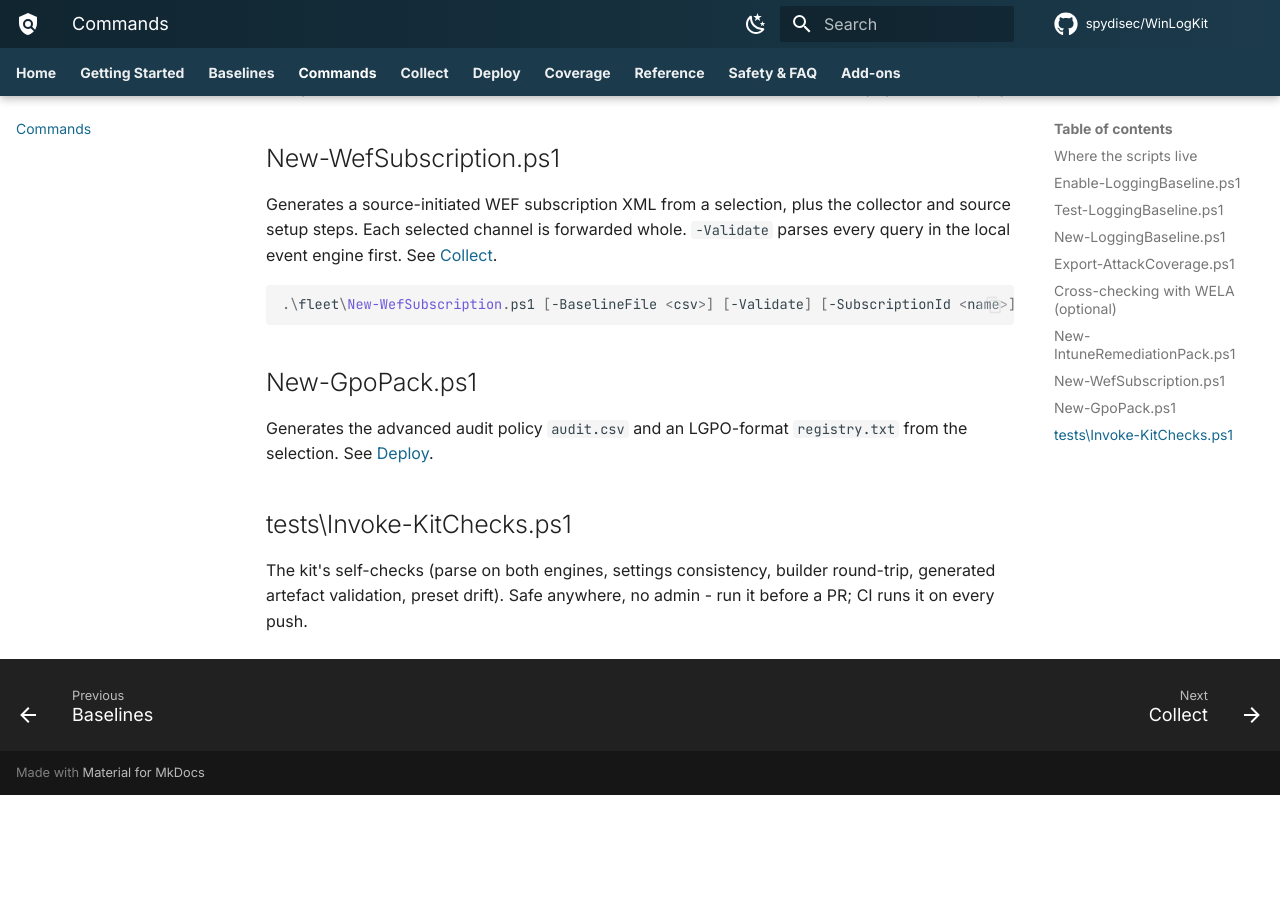
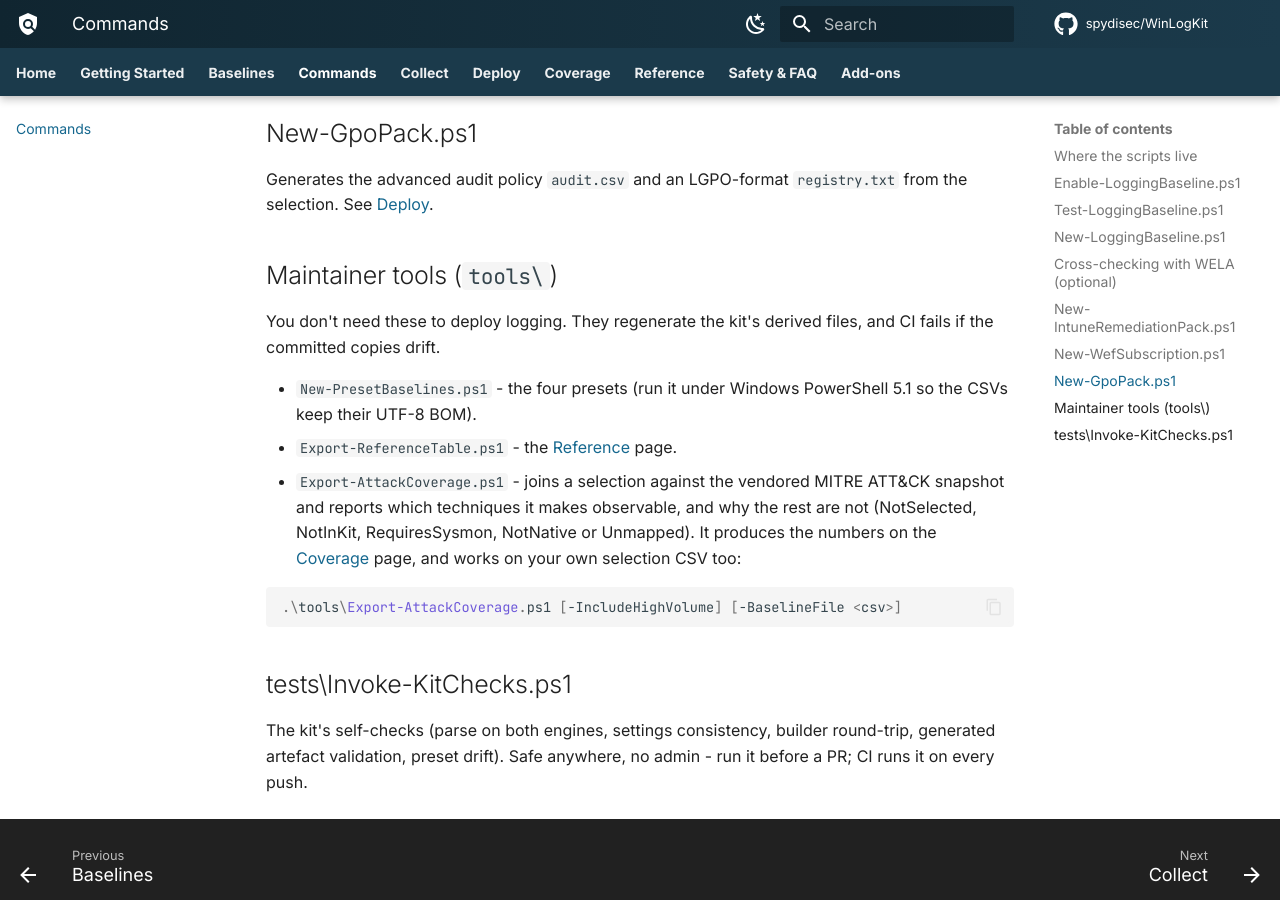
Before and after one commit to spydisec/WinLogKit, an MkDocs documentation site: the page built from docs/commands.md, in a window 1280 px wide and 900 px high, scrolled down 2600 px. Built offline with MkDocs 1.6.1 and Material for MkDocs 9.7.7, drawn with Linux system fonts in a browser that asks for light colours; comment, search, counter and statistics services are not loaded; before the commit the page ends 3395 px from its top, so only the background shows below that; some of the changed text lies outside the part shown.

Commit message:
Move Export-AttackCoverage.ps1 to tools/ (ADR-002)
The coverage report produces the Coverage page numbers; it is not a deployment step. With the WELA check gone it was the last script in report/, which is removed. Commands lists it under Maintainer tools; Getting Started quotes the published numbers instead of running it; paths updated in docs, self-checks and the release workflow.

Co-Authored-By: Claude Opus 5.5 <noreply@anthropic.com>

````diff
--- a/docs/commands.md
+++ b/docs/commands.md
@@ -14,10 +14,9 @@ PowerShell 5.1 - use whichever your host has.
 |---|---|---|
 | kit root | `New-`, `Enable-`, `Test-LoggingBaseline.ps1`, the settings table `WinLogKit.Settings.ps1`, the shared helpers `WinLogKit.Common.ps1` | the host you are configuring |
 | `fleet\` | `New-IntuneRemediationPack.ps1`, `New-GpoPack.ps1`, `New-WefSubscription.ps1` | an admin workstation |
-| `report\` | `Export-AttackCoverage.ps1` | anywhere |
-| `tools\` | regenerators for presets and the Reference page | maintainers |
+| `tools\` | regenerators for presets and the Reference page, and the ATT&CK coverage report | maintainers |
 
-The root, `fleet\` and `report\` scripts read the settings table and
+The root, `fleet\` and `tools\` scripts read the settings table and
 helpers from the kit root and write their output (`Intune\`, `GPO\`, `WEF\`,
 `Results\`) there too, wherever they live. The generated Intune pack
 stands alone by design: it carries everything it needs to the endpoint.
@@ -70,17 +69,6 @@ coverage); writes an Excel-editable selection CSV.
 
 No elevation needed; changes nothing.
 
-## Export-AttackCoverage.ps1
-
-Joins a selection against the vendored MITRE ATT&CK snapshot and reports
-which techniques it makes observable - and why the rest are not
-(NotSelected, NotInKit, RequiresSysmon, NotNative or Unmapped). See
-[Coverage](mapping.md).
-
-```powershell
-.\report\Export-AttackCoverage.ps1 [-IncludeHighVolume] [-BaselineFile <csv>]
-```
-
 ## Cross-checking with WELA (optional)
 
 The kit doesn't bundle or download a second-opinion tool: Test is the
@@ -125,6 +113,24 @@ See [Collect](wec.md).
 Generates the advanced audit policy `audit.csv` and an LGPO-format
 `registry.txt` from the selection. See [Deploy](deployment.md).
 
+## Maintainer tools (`tools\`)
+
+You don't need these to deploy logging. They regenerate the kit's derived
+files, and CI fails if the committed copies drift.
+
+- `New-PresetBaselines.ps1` - the four presets (run it under Windows
+  PowerShell 5.1 so the CSVs keep their UTF-8 BOM).
+- `Export-ReferenceTable.ps1` - the [Reference](reference.md) page.
+- `Export-AttackCoverage.ps1` - joins a selection against the vendored
+  MITRE ATT&CK snapshot and reports which techniques it makes observable,
+  and why the rest are not (NotSelected, NotInKit, RequiresSysmon, NotNative
+  or Unmapped). It produces the numbers on the [Coverage](mapping.md) page,
+  and works on your own selection CSV too:
+
+  ```powershell
+  .\tools\Export-AttackCoverage.ps1 [-IncludeHighVolume] [-BaselineFile <csv>]
+  ```
+
 ## tests\Invoke-KitChecks.ps1
 
 The kit's self-checks (parse on both engines, settings consistency, builder
--- a/docs/getting-started.md
+++ b/docs/getting-started.md
@@ -110,9 +110,8 @@ From an **elevated** Windows PowerShell prompt in the kit folder:
 # 2. Verify: per-category PASS/FAIL to console, evidence CSVs to .\Results\.
 .\Test-LoggingBaseline.ps1
 
-# 3. Decide on the high volume tier with evidence, then apply it.
-.\report\Export-AttackCoverage.ps1                    # what Core makes observable
-.\report\Export-AttackCoverage.ps1 -IncludeHighVolume # what HighVolume adds
+# 3. Decide on the high volume tier (the Coverage page shows what it adds:
+#    162 -> 279 observable ATT&CK techniques), then apply it.
 .\Enable-LoggingBaseline.ps1 -IncludeHighVolume
 .\Test-LoggingBaseline.ps1   -IncludeHighVolume
 
@@ -143,7 +142,7 @@ Or start from a published reference: see
 ## Where the scripts live
 
 The three host scripts sit at the kit root. Fleet generators are in
-`fleet\` and the coverage report in `report\`; see
+`fleet\` and maintainer tools in `tools\`; see
 [Commands](commands.md#where-the-scripts-live). Wherever a script lives, it
 reads the settings table from the root and writes its output there.
 
````
Also changed, not shown: CHANGELOG.md (+4 -0 lines), README.md (+1 -1 lines), docs/mapping.md (+3 -3 lines), 4 other files.
